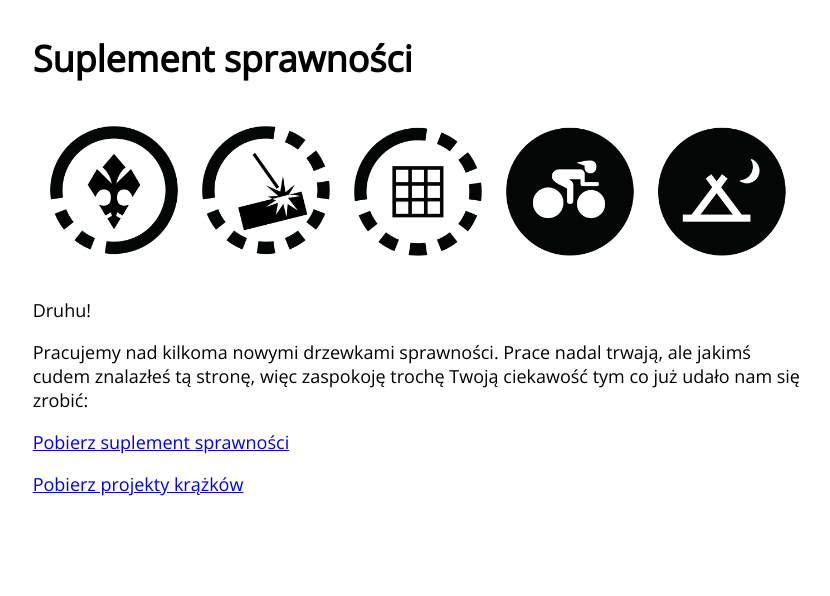
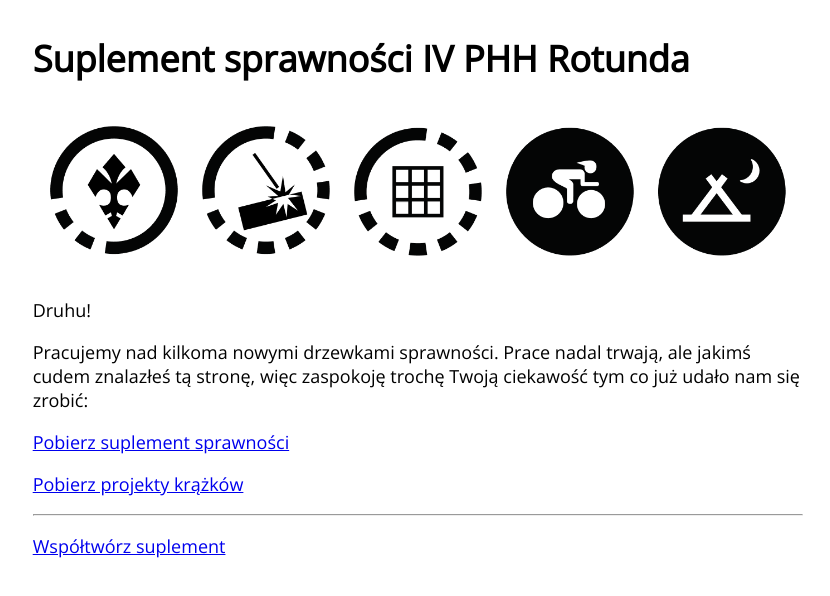
Before and after one commit to 19pdh/suplement-sprawnosci, a plain HTML site: page docs/index.html in a window 1280 px wide. Shown: the whole page, without its empty margins (222-1052 px from the left). Drawn offline with nearby package versions, Linux system fonts and the light colour scheme.

Commit message:
Update index.html

```diff
--- a/docs/index.html
+++ b/docs/index.html
@@ -20,12 +20,14 @@ body {
 </style>
 	</head>
 	<body>
-		<h1>Suplement sprawności</h1>
+		<h1>Suplement sprawności IV PHH Rotunda</h1>
 		<img width="100%" src="spinoff.png" title="Suplement sprawności IVPHH" alt="Przykładowe krążki z suplementu sprawności">
 		<p>Druhu!</p>
 		<!--<p>W Twoje ręce oddajemy jeszcze kilka krążków do zdobycia. Patrząc na <a href="http://sprawnosci.zhr.pl">oryginalny zestaw sprawności</a>, mieliśmy wrażenie, że brakuje tu kilku rzeczy. Oto nasze uzupełnienie książeczki sprawności.</p>-->
 		<p>Pracujemy nad kilkoma nowymi drzewkami sprawności. Prace nadal trwają, ale jakimś cudem znalazłeś tą stronę, więc zaspokoję trochę Twoją ciekawość tym co już udało nam się zrobić:</p>
 		<p><a href="suplement.pdf">Pobierz suplement sprawności</a></p>
 		<p><a href="krazki.zip">Pobierz projekty krążków</a></p>
+		<hr>
+		<p><a href="https://github.com/19pdh/suplement-sprawnosci">Współtwórz suplement</a></p>
 	</body>
 </html>
```
